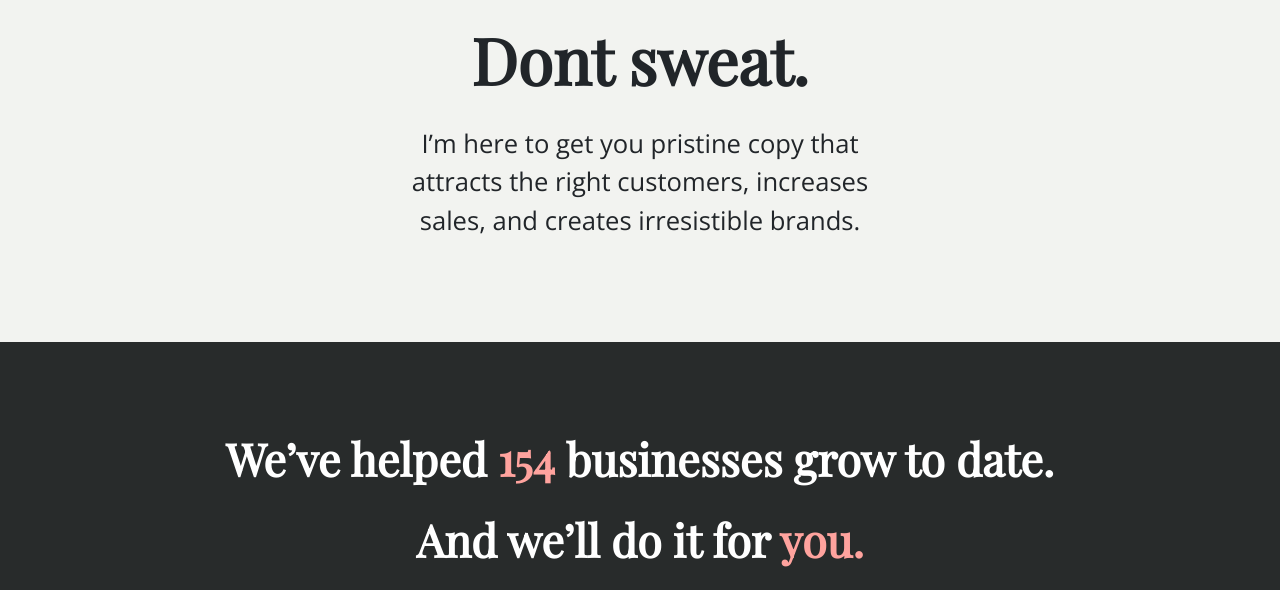
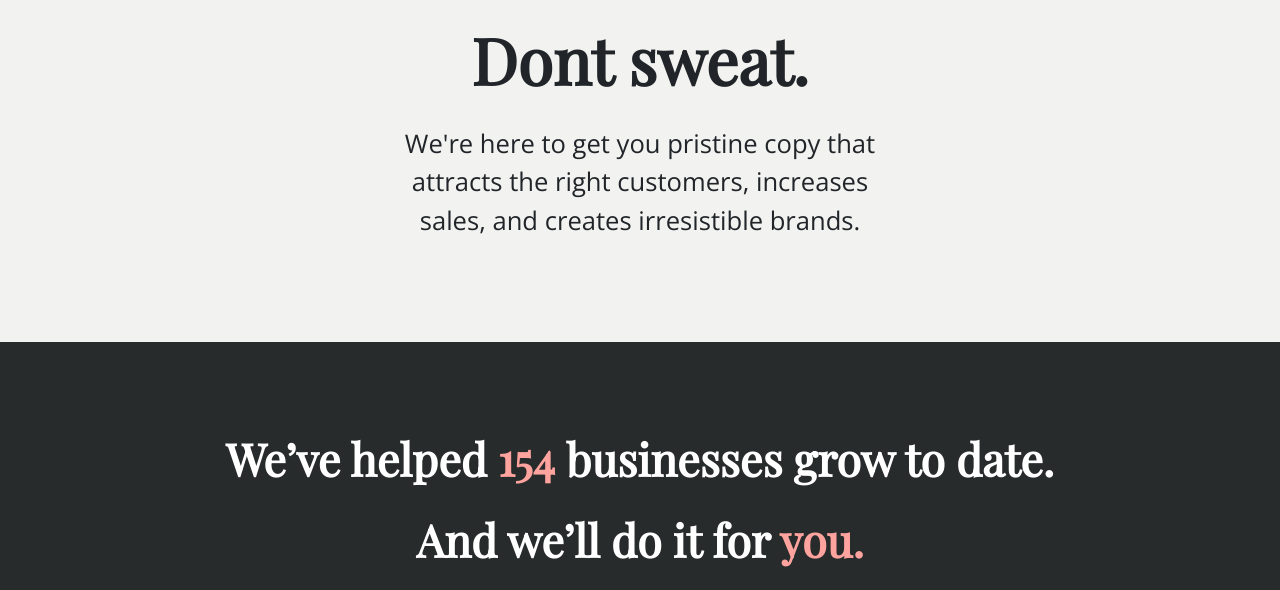
Before and after one commit to khorianders/writewan, a website: page index_old.html in a window 1280 px wide. Shown: the part 2080-2670 px from the top of the page. Drawn offline with nearby package versions, Linux system fonts and the light colour scheme.

Commit message:
testing index

```diff
--- a/index.html
+++ b/index_old.html
@@ -179,7 +179,7 @@ gtag('js', new Date());
       <h1>Dont sweat.</h1>
       <div class=" col-md-8 col-lg-5 col-12 mx-auto">
       <p>
-        I’m here to get you pristine copy that attracts the right customers, increases sales, and creates irresistible brands.
+        We're here to get you pristine copy that attracts the right customers, increases sales, and creates irresistible brands.
       </p>
       </div>
     </div>
```
